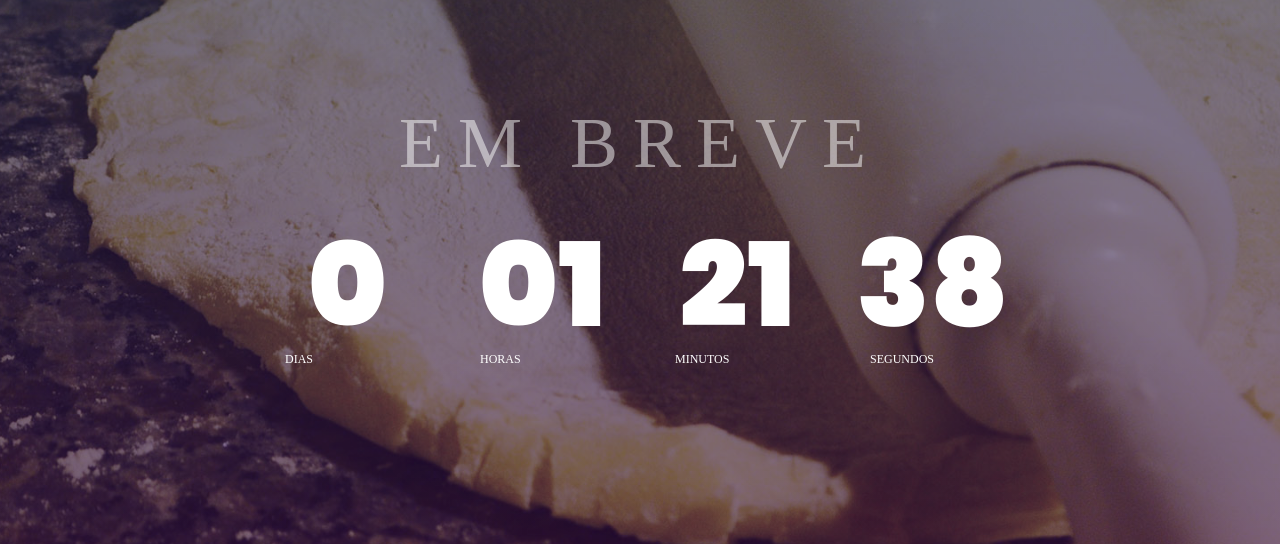
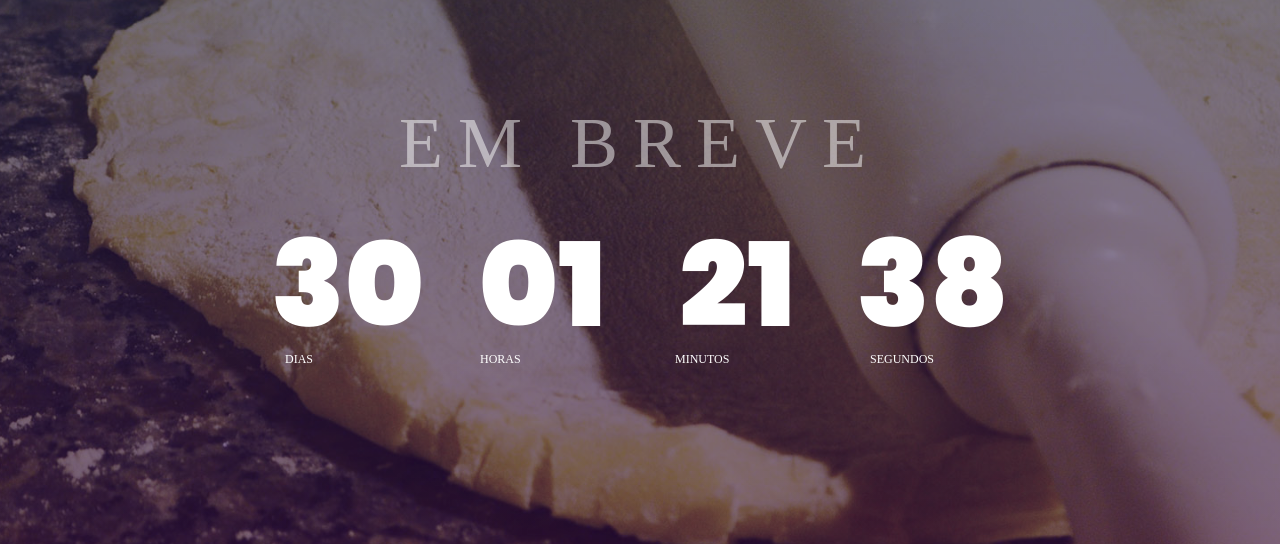
Before and after one commit to joelandradebr/forneriapomodoro, a plain HTML site: page index.html in a window 1280 px wide. Shown: the part 162-706 px from the top of the page. Drawn offline with Linux system fonts and the light colour scheme; a web font is replaced by a local one.

Commit message:
data inaug
mudada data

```diff
--- a/index.html
+++ b/index.html
@@ -99,7 +99,7 @@
 			/*Set Endtime here*/
 			/*Endtime must be > current time*/
 			endtimeYear: 2020,
-			endtimeMonth: 06,
+			endtimeMonth: 07,
 			endtimeDate: 27,
 			endtimeHours: 19,
 			endtimeMinutes: 0,
```
